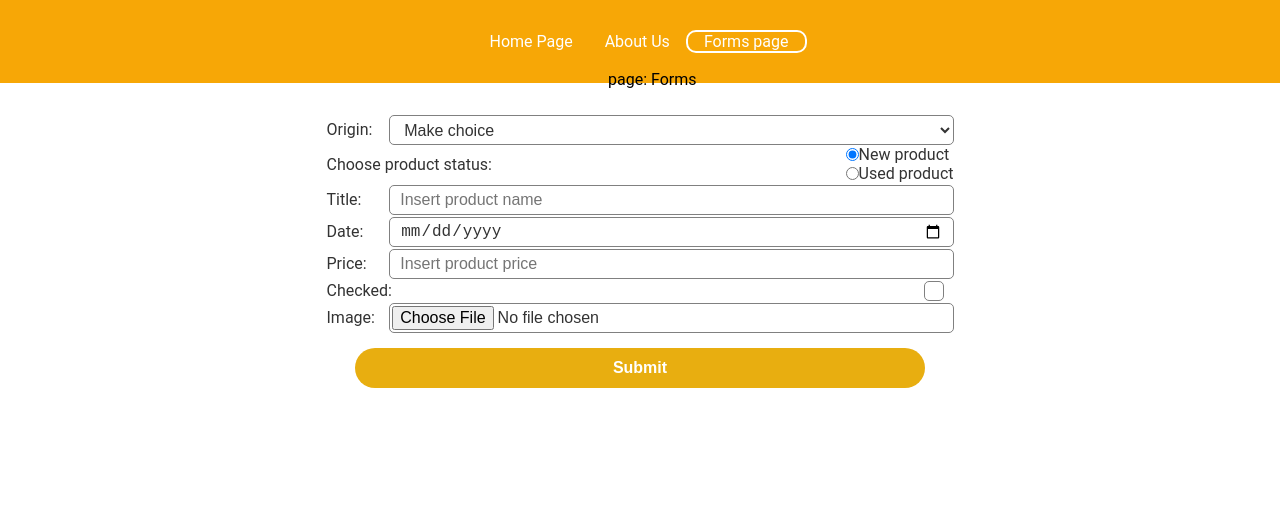
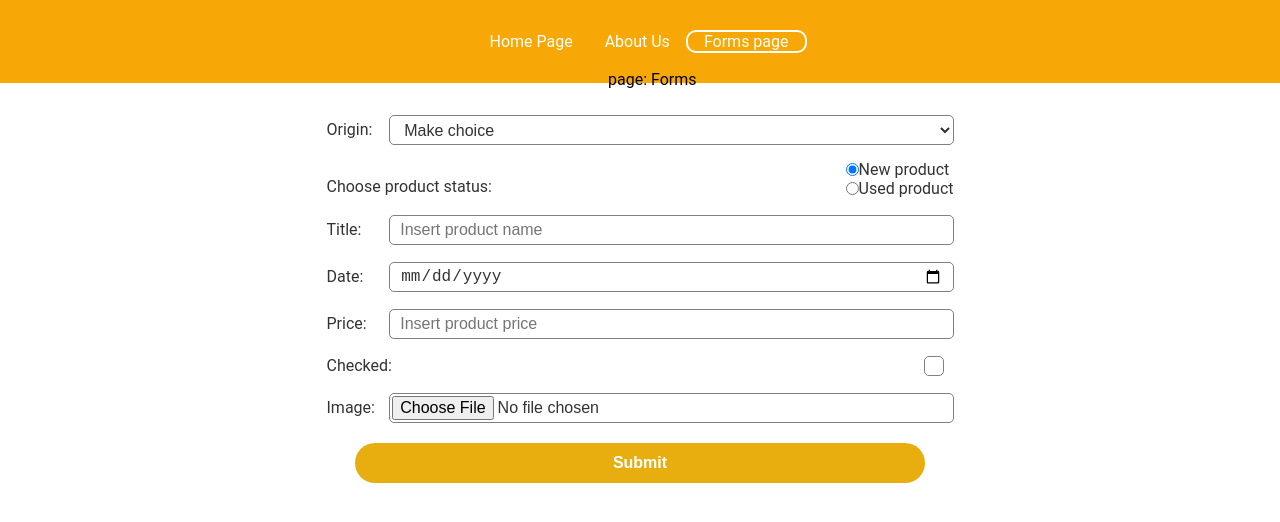
Before and after one commit to PavelPoleshchuk/rss-react, a React (Create React App) app in the folder first-app/: page /forms in a window 1280 px wide. Shown: the top 522 px of the page. Built offline with nearby package versions, Linux system fonts and the light colour scheme.

Commit message:
feat: add react-hook-form

```diff
--- a/first-app/src/App.css
+++ b/first-app/src/App.css
@@ -84,7 +84,7 @@ main {
   display: flex;
   align-items: center;
   font-size: 16px;
-  color: #333;
+  color: #333333;
 }
 .forms-page input[type='text'],
 .forms-page input[type='date'],
@@ -97,11 +97,10 @@ main {
   margin-top: 2px;
   font-size: 16px;
   overflow-wrap: break-word;
-  color: #333;
-  background-color: #fff;
+  color: #333333;
+  background-color: #ffffff;
   border: 1px solid gray;
   border-radius: 5px;
-
 }
 .forms-input input[type='file'] {
   padding: 2px;
@@ -132,7 +131,7 @@ main {
   height: 40px;
   border: none;
   border-radius: 20px;
-  margin-top: 15px;
+  margin-top: 5px;
   font-size: 16px;
   font-weight: 700;
   color: #fff;
@@ -143,7 +142,3 @@ main {
 .forms-page button[type='submit']:hover {
   background-color: #c3920d;
 }
-.input-error {
-  font-size: 10px;
-  color: red;
-}
--- a/first-app/src/components/Form/Form.module.css
+++ b/first-app/src/components/Form/Form.module.css
@@ -10,3 +10,15 @@
   background-color: red;
   transition: all 0.1s ease-in-out;
 }
+
+.valid {
+  height: 15px;
+  font-size: 12px;
+}
+.validP {
+  font-size: 10px;
+  color: red;
+}
+.myInput {
+  box-shadow: inset 0 0 0 1px rgba(255, 255, 255, 0), inset 0 0 0 100px rgba(255, 255, 255, 1);
+}
--- a/first-app/src/components/Form/Form.tsx
+++ b/first-app/src/components/Form/Form.tsx
@@ -1,179 +1,178 @@
 import { ICards } from 'components/types/types';
-import MyInput from 'components/UI/MyInput/MyInput';
 import React, { useState } from 'react';
+import { useForm } from 'react-hook-form';
 import styles from './Form.module.css';
+
+type FormValues = {
+  checkbox: boolean;
+  date: string;
+  img: FileList;
+  name: string;
+  price: string;
+  radio1: string | null;
+  radio2: string | null;
+  select: string;
+};
 
 interface IFormProps {
   addNewCard: (newCard: ICards) => void;
 }
+interface IState {
+  showMessage: boolean;
+}
 
 export const Form = ({ addNewCard }: IFormProps) => {
-  const defaultState = {
-    formErrors: {
-      name: false,
-      date: false,
-      price: false,
-      select: false,
-      radio1: false,
-      radio2: false,
-      checkbox: false,
-      img: false,
-      id: false,
-    },
-  };
+  const {
+    register,
+    formState: { errors },
+    handleSubmit,
+    reset,
+  } = useForm<FormValues>({ mode: 'onSubmit' });
+  const [state, setState] = useState<IState>({
+    showMessage: false,
+  });
 
-  const [state, setState] = useState(defaultState);
-  const [isNoErrors, setIsNoErrors] = useState(false);
-
-  const formRef = React.createRef<HTMLFormElement>();
-  const selectRef = React.createRef<HTMLSelectElement>();
-  const radio1Ref = React.createRef<HTMLInputElement>();
-  const radio2Ref = React.createRef<HTMLInputElement>();
-  const inputRef = React.createRef<HTMLInputElement>();
-  const inputDateRef = React.createRef<HTMLInputElement>();
-  const inputPriceRef = React.createRef<HTMLInputElement>();
-  const inputCheckboxRef = React.createRef<HTMLInputElement>();
-  const inputLoadFileRef = React.createRef<HTMLInputElement>();
-
-  const validateIfNotEmpty = (formData: ICards) => {
-    setState(defaultState);
-    let dataIsValid = true;
-    Object.entries(formData).forEach(([key, value]) => {
-      if (key === 'radio1' || key === 'radio2' || key === 'id') return;
-      if (!value) {
-        dataIsValid = false;
-        setState(({ formErrors }) => ({
-          formErrors: { ...formErrors, [key]: true },
-        }));
-      }
-    });
-    if (dataIsValid) {
-      setIsNoErrors(true);
-      setTimeout(() => {
-        setIsNoErrors(false);
-      }, 3000);
-    }
-    return dataIsValid;
-  };
-
-  const onSubmit = (e: React.FormEvent) => {
-    e.preventDefault();
-    const data: ICards = {
-      select: selectRef.current!.value,
-      radio1: radio1Ref.current!.checked,
-      radio2: radio2Ref.current!.checked,
-      name: inputRef.current!.value,
-      date: inputDateRef.current!.value,
-      price: inputPriceRef.current!.value,
-      checkbox: inputCheckboxRef.current!.checked,
-      img: inputLoadFileRef.current!.files![0],
-      id: String(new Date()),
+  const onSubmit = (data: FormValues) => {
+    const dataTypeICard: ICards = {
+      ...data,
+      img: data.img[0],
+      radio1: Boolean(data.radio1),
+      radio2: Boolean(data.radio2),
+      id: String(Date.now()),
     };
-    console.log('data=', data);
-    console.log('validateIfNotEmpty(data)=', validateIfNotEmpty(data));
-    if (validateIfNotEmpty(data)) {
-      addNewCard(data);
-      formRef.current?.reset();
-    }
+    setState({ showMessage: true });
+    setTimeout(() => {
+      setState({
+        showMessage: false,
+      });
+    }, 2000);
+    addNewCard(dataTypeICard);
+    reset();
   };
 
   return (
     <>
-      <form ref={formRef} className="forms-page">
+      <form onSubmit={handleSubmit(onSubmit)} className="forms-page">
         <div className="forms-input">
-          <label htmlFor="category-select">Origin:</label>
-          <select ref={selectRef}>
+          <label>Origin:</label>
+          <select
+            {...register('select', {
+              required: 'The field is required',
+            })}
+          >
             <option value=""> Make choice </option>
             <option value="USA">USA</option>
             <option value="Germany">Germany</option>
             <option value="Belarus">Belarus</option>
           </select>
         </div>
-        {state.formErrors.select && <p className="input-error">Choose origin</p>}
+        <div className={styles.valid}>
+          {errors?.select && <p className={styles.validP}>{String(errors?.select?.message)}</p>}
+        </div>
 
         <div className="forms-input">
           <div className="radio-label">
             <label>Choose product status:</label>
           </div>
-          <div className="radio-buttons">
+          <div className="radio-buttons" style={{ marginBottom: '15px' }}>
             <label>
-              <input ref={radio1Ref} type="radio" name="productStatus" value="new" defaultChecked />
+              <input
+                {...register('radio1')}
+                type="radio"
+                name="productStatus"
+                value="new"
+                defaultChecked
+              />
               New product
             </label>
             <label>
-              <input ref={radio2Ref} type="radio" name="productStatus" value="used" />
+              <input {...register('radio2')} type="radio" name="productStatus" value="used" />
               Used product
             </label>
           </div>
         </div>
-        <MyInput
-          data={{
-            className: 'forms-input',
-            htmlFor: 'title-input',
-            labelTitle: 'Title:',
-            type: 'text',
-            id: 'title-input',
-            ref: inputRef,
-            placeholder: 'Insert product name',
-          }}
-        />
-        {state.formErrors.name && <p className="input-error">Enter title</p>}
 
-        <MyInput
-          data={{
-            className: 'forms-input',
-            htmlFor: 'date-input',
-            labelTitle: 'Date:',
-            type: 'date',
-            id: 'date-input',
-            ref: inputDateRef,
-            placeholder: 'Insert product date',
-          }}
-        />
-        {state.formErrors.date && <p className="input-error">Enter date</p>}
+        <div className="forms-input">
+          <label>Title:</label>
+          <input
+            type="text"
+            className={styles.myInput}
+            placeholder="Insert product name"
+            {...register('name', {
+              required: 'The field is required',
+              minLength: { value: 3, message: 'Minimum input length 3 characters' },
+              maxLength: { value: 10, message: 'Maximum input length 10 characters' },
+              pattern: {
+                value: /[A-Z]{1}/,
+                message: 'Please start with a capital letter',
+              },
+            })}
+          />
+        </div>
+        <div className={styles.valid}>
+          {errors?.name && <p className={styles.validP}>{String(errors?.name?.message)}</p>}
+        </div>
 
-        <MyInput
-          data={{
-            className: 'forms-input',
-            htmlFor: 'price-input',
-            labelTitle: 'Price:',
-            type: 'number',
-            id: 'price-input',
-            ref: inputPriceRef,
-            placeholder: 'Insert product price',
-          }}
-        />
-        {state.formErrors.price && <p className="input-error">Enter price</p>}
+        <div className="forms-input">
+          <label>Date:</label>
+          <input
+            type="date"
+            {...register('date', {
+              required: 'The field is required',
+            })}
+          />
+        </div>
+        <div className={styles.valid}>
+          {errors?.date && <p className={styles.validP}>{String(errors?.date?.message)}</p>}
+        </div>
 
-        <MyInput
-          data={{
-            className: 'forms-input',
-            htmlFor: 'checkbox-input',
-            labelTitle: 'Checked:',
-            type: 'checkbox',
-            id: 'checkbox-input',
-            ref: inputCheckboxRef,
-          }}
-        />
-        {state.formErrors.checkbox && <p className="input-error">Сonfirm your agreement</p>}
-        <MyInput
-          data={{
-            className: 'forms-input',
-            htmlFor: 'image-input',
-            labelTitle: 'Image:',
-            type: 'file',
-            id: 'image-input',
-            ref: inputLoadFileRef,
-            placeholder: 'Choice file',
-            accept: 'image/jpeg,image/png,image/gif',
-          }}
-        />
-        {state.formErrors.img && <p className="input-error">Add file</p>}
+        <div className="forms-input">
+          <label>Price:</label>
+          <input
+            type="number"
+            className={styles.myInput}
+            placeholder="Insert product price"
+            {...register('price', {
+              required: 'The field is required',
+              min: { value: 1, message: 'Minimum value 1$' },
+            })}
+          />
+        </div>
+        <div className={styles.valid}>
+          {errors?.price && <p className={styles.validP}>{String(errors?.price?.message)}</p>}
+        </div>
 
-        <button type="submit" onClick={onSubmit}>
-          Submit
-        </button>
-        {isNoErrors && <p className={styles.message}>Data has been saved</p>}
+        <div className="forms-input">
+          <label>Checked:</label>
+          <input
+            type="checkbox"
+            {...register('checkbox', {
+              required: 'The field is required',
+            })}
+          />
+        </div>
+        <div className={styles.valid}>
+          {errors?.checkbox && <p className={styles.validP}>{String(errors?.checkbox?.message)}</p>}
+        </div>
+
+        <div className="forms-input">
+          <label>Image:</label>
+          <input
+            type="file"
+            {...register('img', {
+              required: 'The field is required',
+            })}
+            accept="image/jpeg,image/png,image/gif"
+          />
+        </div>
+        <div className={styles.valid}>
+          {errors?.img && <p className={styles.validP}>{String(errors?.img?.message)}</p>}
+        </div>
+
+        <button type="submit">Submit</button>
+        <div className={styles.valid}>
+          {state.showMessage && <p className={styles.message}>Data has been saved</p>}
+        </div>
       </form>
     </>
   );
--- a/first-app/src/components/Input/Input.tsx
+++ b/first-app/src/components/Input/Input.tsx
@@ -12,7 +12,6 @@ const Input = () => {
   useEffect(() => {
     return () => {
       localStorage.input = valueRef.current;
-      console.log('finish=', localStorage.input);
     };
   }, []);
 
--- a/first-app/src/components/UI/MyInput/MyInput.tsx
+++ /dev/null
@@ -1,31 +0,0 @@
-import React from 'react';
-
-interface IMyInputProps {
-  data: {
-    className: string;
-    htmlFor: string;
-    labelTitle: string;
-    type: string;
-    id: string;
-    ref: React.RefObject<HTMLInputElement>;
-    placeholder?: string;
-    accept?: string;
-    func?: () => void;
-  };
-}
-
-const MyInput = React.forwardRef<HTMLInputElement, IMyInputProps>((props: IMyInputProps, ref) => (
-  <div className={props.data.className}>
-    <label htmlFor={props.data.htmlFor}>{props.data.labelTitle}</label>
-    <input
-      ref={props.data.ref}
-      onChange={props.data.func}
-      type={props.data.type}
-      id={props.data.id}
-      placeholder={props.data.placeholder}
-      accept={props.data.accept}
-    />
-  </div>
-));
-
-export default MyInput;
```
